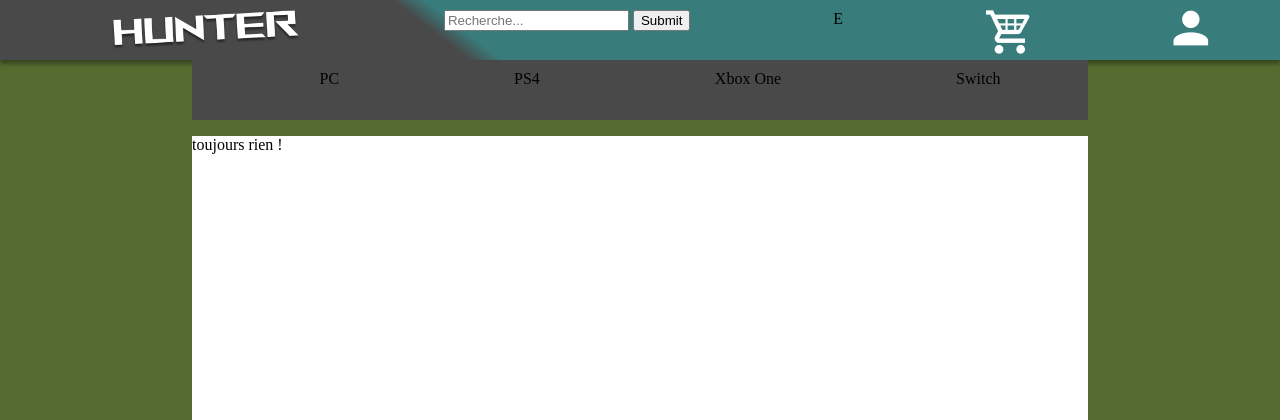
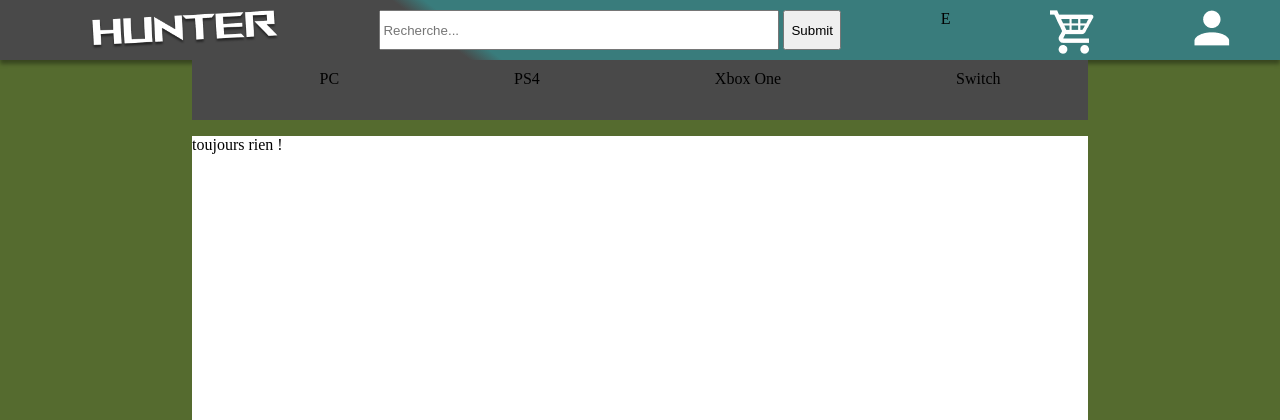
Before and after one commit to Kaeggame/Hunter.com, a PHP site: page / in a window 1280 px wide. Shown: the top 420 px of the page. Run offline with PHP 8.4, Linux system fonts and the light colour scheme.

Commit message:
recherche update 2
+ correction du bug de la maj précédente, dans lequel le css était pas modifié

```diff
--- a/css/header.css
+++ b/css/header.css
@@ -28,7 +28,14 @@ ul /* c'est les menus */
     margin: 0;
 }
 
-.rec /* c'est pour la "barre de recherche, on la changera plus tard */
+
+/* Les deux éléments de la barre de recherche */
+.envoyer /* Le bouton "envoyer" */
+{
+    height: 40px;
+}
+
+.recherche /* La barre de recherche */
 {
     width: 400px;
     height: 40px;
```
